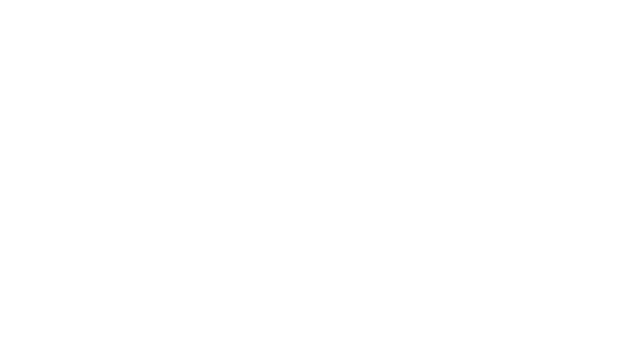
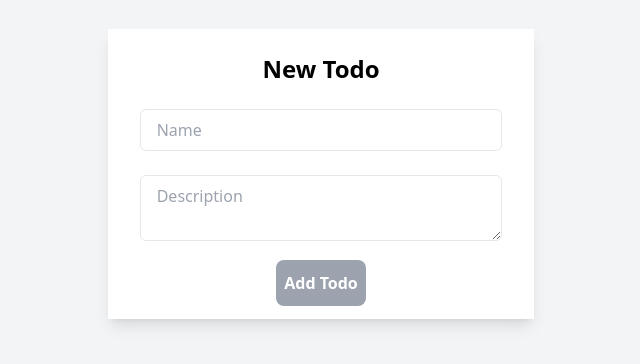
Before and after one commit to zaki-coder/todo-app-team-rzk, a React (Create React App) app in the folder todo-project/: page /newtodo in a window 1280 px wide. Before the commit this address had no page. Shown: the part 234-598 px from the top of the page, without its empty margins (319-959 px from the left). Built offline with nearby package versions, Linux system fonts and the light colour scheme.

Commit message:
new todo modal

```diff
--- a/todo-project/src/App.js
+++ b/todo-project/src/App.js
@@ -3,14 +3,16 @@ import Login from "./components/Login";
 
 import {BrowserRouter, Routes, Route } from 'react-router-dom'
 import Home from "./components/Home";
+import AddTodo from "./components/AddTodo";
 
 function App() {
   return (
     <BrowserRouter>
       <Routes>
-        <Route path="/" element={<Home/>} />
+        <Route path="/" element={<Home />} />
         <Route path="/register" element={<Register />} />
         <Route path="/login" element={<Login />} />
+        <Route path="/newtodo" element={<AddTodo />} />
       </Routes>
     </BrowserRouter>
   );
--- a/todo-project/src/components/AddTodo.jsx
+++ b/todo-project/src/components/AddTodo.jsx
@@ -2,44 +2,42 @@ import React from 'react'
 
 const AddTodo = () => {
   return (
-    <div id="authentication-modal" tabindex="-1" aria-hidden="true" class="hidden overflow-y-auto overflow-x-hidden fixed top-0 right-0 left-0 z-50 w-full md:inset-0 h-modal md:h-full">
-    <div class="relative p-4 w-full max-w-md h-full md:h-auto">
-        <!-- Modal content -->
-        <div class="relative bg-white rounded-lg shadow dark:bg-gray-700">
-            <div class="flex justify-end p-2">
-                <button type="button" class="text-gray-400 bg-transparent hover:bg-gray-200 hover:text-gray-900 rounded-lg text-sm p-1.5 ml-auto inline-flex items-center dark:hover:bg-gray-800 dark:hover:text-white" data-modal-toggle="authentication-modal">
-                    <svg class="w-5 h-5" fill="currentColor" viewBox="0 0 20 20" xmlns="http://www.w3.org/2000/svg"><path fill-rule="evenodd" d="M4.293 4.293a1 1 0 011.414 0L10 8.586l4.293-4.293a1 1 0 111.414 1.414L11.414 10l4.293 4.293a1 1 0 01-1.414 1.414L10 11.414l-4.293 4.293a1 1 0 01-1.414-1.414L8.586 10 4.293 5.707a1 1 0 010-1.414z" clip-rule="evenodd"></path></svg>
-                </button>
+    <div className="flex items-center justify-center min-h-screen bg-gray-100">
+      <div className="px-8 py-6 mx-4 mt-4 text-left bg-white shadow-lg md:w-1/3 lg:w-1/3 sm:w-1/3">
+        <h3 className="text-2xl font-bold text-center">New Todo</h3>
+        <form>
+          <div className="mt-4">
+            <div>
+              {/* <label className="block" htmlFor="Name">
+                Title
+              </label> */}
+              <input
+                type="text"
+                placeholder="Name"
+                className="w-full px-4 py-2 mt-2 border rounded-md focus:outline-none focus:ring-1 focus:ring-blue-600"
+              />
             </div>
-            <form class="px-6 pb-4 space-y-6 lg:px-8 sm:pb-6 xl:pb-8" action="#">
-                <h3 class="text-xl font-medium text-gray-900 dark:text-white">Sign in to our platform</h3>
-                <div>
-                    <label for="email" class="block mb-2 text-sm font-medium text-gray-900 dark:text-gray-300">Your email</label>
-                    <input type="email" name="email" id="email" class="bg-gray-50 border border-gray-300 text-gray-900 text-sm rounded-lg focus:ring-blue-500 focus:border-blue-500 block w-full p-2.5 dark:bg-gray-600 dark:border-gray-500 dark:placeholder-gray-400 dark:text-white" placeholder="name@company.com" required>
-                </div>
-                <div>
-                    <label for="password" class="block mb-2 text-sm font-medium text-gray-900 dark:text-gray-300">Your password</label>
-                    <input type="password" name="password" id="password" placeholder="••••••••" class="bg-gray-50 border border-gray-300 text-gray-900 text-sm rounded-lg focus:ring-blue-500 focus:border-blue-500 block w-full p-2.5 dark:bg-gray-600 dark:border-gray-500 dark:placeholder-gray-400 dark:text-white" required>
-                </div>
-                <div class="flex justify-between">
-                    <div class="flex items-start">
-                        <div class="flex items-center h-5">
-                            <input id="remember" aria-describedby="remember" type="checkbox" class="w-4 h-4 bg-gray-50 rounded border border-gray-300 focus:ring-3 focus:ring-blue-300 dark:bg-gray-600 dark:border-gray-500 dark:focus:ring-blue-600 dark:ring-offset-gray-800" required>
-                        </div>
-                        <div class="ml-3 text-sm">
-                        <label for="remember" class="font-medium text-gray-900 dark:text-gray-300">Remember me</label>
-                        </div>
-                    </div>
-                    <a href="#" class="text-sm text-blue-700 hover:underline dark:text-blue-500">Lost Password?</a>
-                </div>
-                <button type="submit" class="w-full text-white bg-blue-700 hover:bg-blue-800 focus:ring-4 focus:outline-none focus:ring-blue-300 font-medium rounded-lg text-sm px-5 py-2.5 text-center dark:bg-blue-600 dark:hover:bg-blue-700 dark:focus:ring-blue-800">Login to your account</button>
-                <div class="text-sm font-medium text-gray-500 dark:text-gray-300">
-                    Not registered? <a href="#" class="text-blue-700 hover:underline dark:text-blue-500">Create account</a>
-                </div>
-            </form>
-        </div>
+            <div className="mt-4">
+              {/* <label className="block" htmlFor="email">
+                Description
+              </label> */}
+              <textarea
+                type="text"
+                placeholder="Description"
+                className="w-full px-4 py-2 mt-2 border rounded-md focus:outline-none focus:ring-1 focus:ring-blue-600"
+              />
+            </div>
+
+            <div className="mt-6 text-grey-dark text-center">
+              <a className="text-white hover:bg-gray-500 font-bold py-3 px-2 bg-gray-400 rounded-lg " href="#">
+                Add Todo
+              </a>
+            </div>
+          </div>
+        </form>
+      </div>
     </div>
-  )
+  );
 }
 
 export default AddTodo
--- a/todo-project/tailwind.config.js
+++ b/todo-project/tailwind.config.js
@@ -1,13 +1,15 @@
 module.exports = {
   content: ["./src/**/*.{js,jsx,ts,tsx}"],
   theme: {
-    colors: {
-      whiteSmoke: "#FEFEFE",
-      paleBlue: "#F6FAFB",
-      paleBlue2: "#E9F3F2",
-      myGreen: "#60A99A",
-    },
+
     extend: {},
   },
   plugins: [],
 };
+
+// colors: {
+//       whiteSmoke: "#FEFEFE",
+//       paleBlue: "#F6FAFB",
+//       paleBlue2: "#E9F3F2",
+//       myGreen: "#60A99A",
+//     },
```
Also changed, not shown: todo-project/src/components/Login.jsx (+30 -15 lines).
